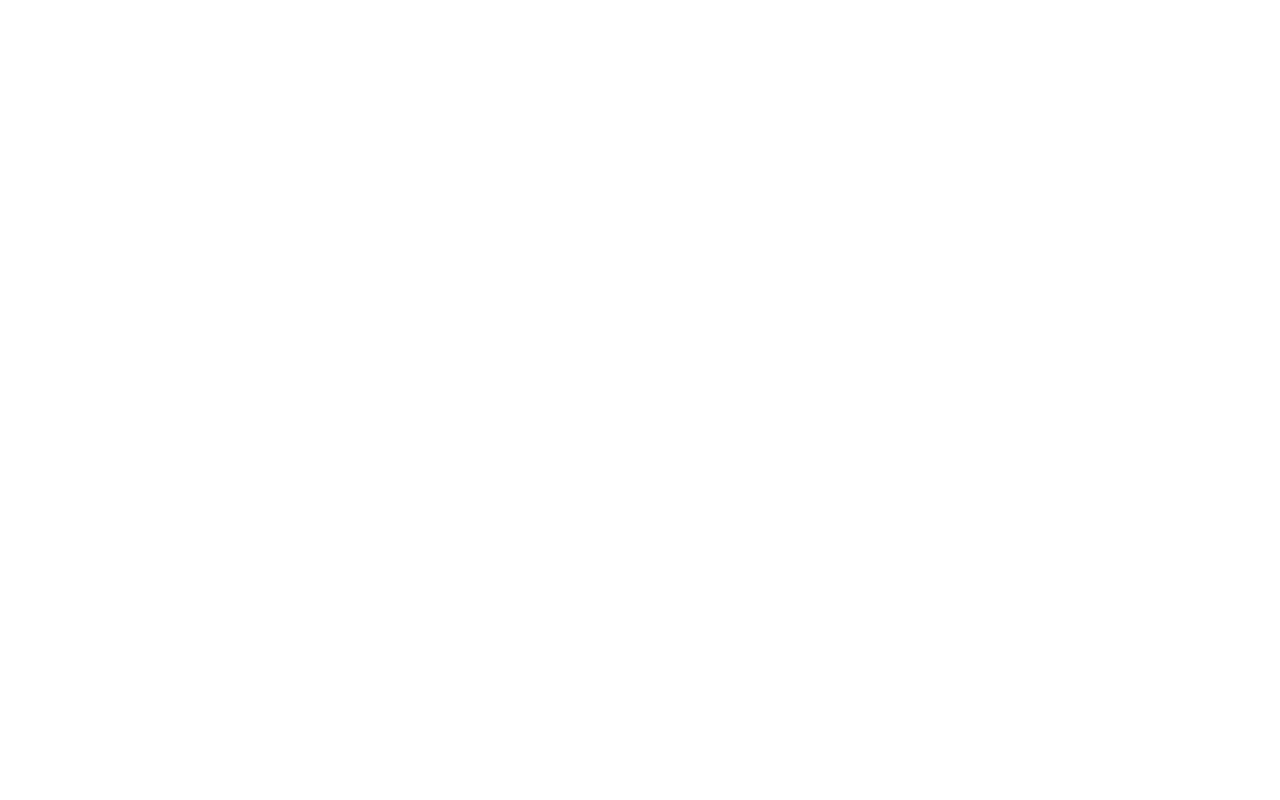
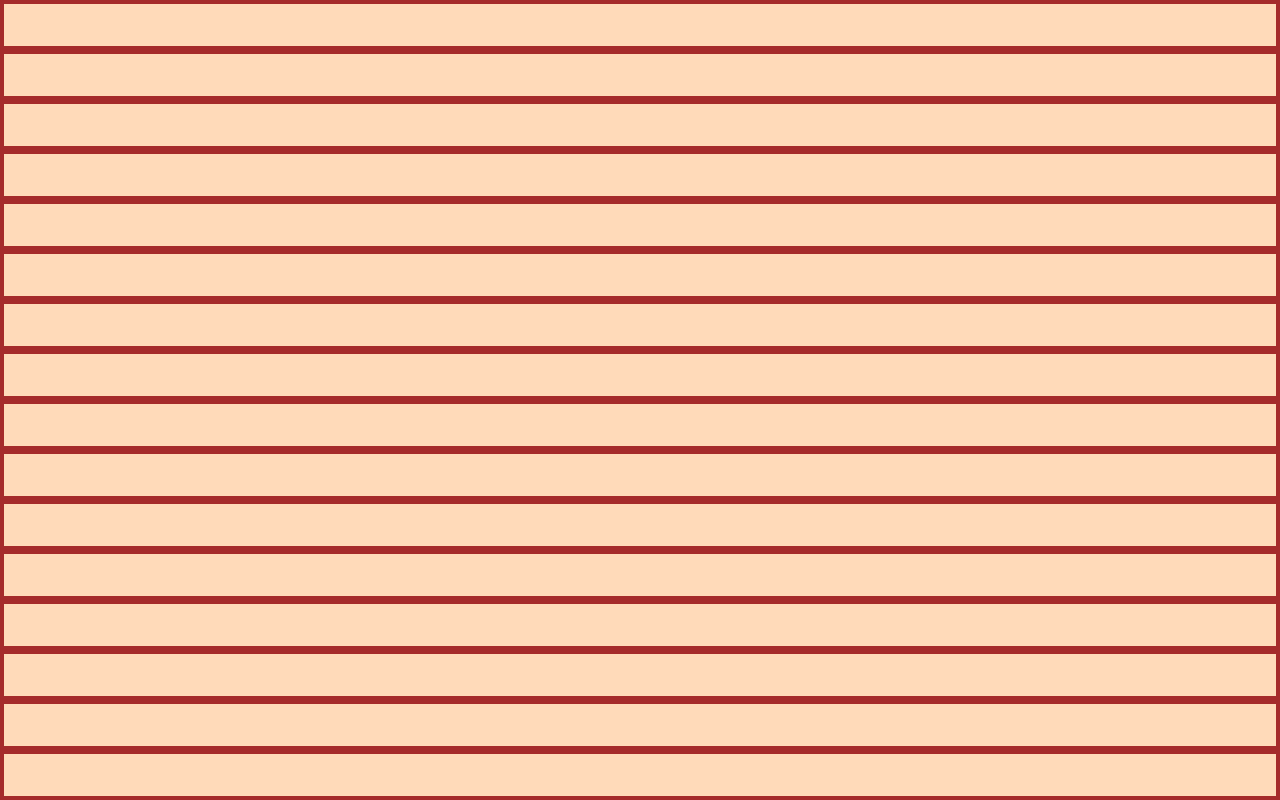
Before and after one commit to zeljko1999/Etch-a-Sketch, a plain HTML site: page index.html in a window 1280 px wide. Drawn offline with Linux system fonts and the light colour scheme.

Commit message:
Make full grid 16x16 with flexbox

```diff
--- a/index.html
+++ b/index.html
@@ -5,9 +5,11 @@
     <meta http-equiv="X-UA-Compatible" content="IE=edge">
     <meta name="viewport" content="width=device-width, initial-scale=1.0">
     <title>Document</title>
+    <link rel="stylesheet" href="style.css">
     <script src="script.js" defer></script>
+
 </head>
 <body>
-
+        <div class= "flex-container"></div>
 </body>
 </html>
--- a/script.js
+++ b/script.js
@@ -0,0 +1,23 @@
+const container = document.querySelector(".flex-container");
+function createGrid(x,y){
+    for(let i=0;i < x; i++)
+    {
+        let newRow= document.createElement('div');
+        newRow.classList.add("row");
+        container.appendChild(newRow);
+
+            for(let c=0;c<y;c++)
+            {
+            let newDiv = document.createElement('div');
+            newDiv.classList.add('column');
+            newRow.appendChild(newDiv);
+            }
+    }
+}
+
+const hover = document.querySelectorAll("div.row","div.column");
+
+
+
+
+createGrid(16,16);
--- a/style.css
+++ b/style.css
@@ -0,0 +1,30 @@
+.flex-container, html, body {
+    height: 100%;
+    margin: 0;
+}
+
+.row {
+    display:flex;
+    background: peachpuff;
+    border: 4px solid brown;
+    flex: 1 1 auto;
+}
+
+.column {
+
+}
+
+@media screen and (min-width: 800px) {
+    .column {
+      flex: 1;
+    }
+}
+.flex-container {
+    display: flex;
+    flex-direction: column;
+    flex-wrap: nowrap;
+    justify-content: flex-start;
+    align-items: stretch;
+    align-content: stretch;
+    height: 100%;
+}
```
